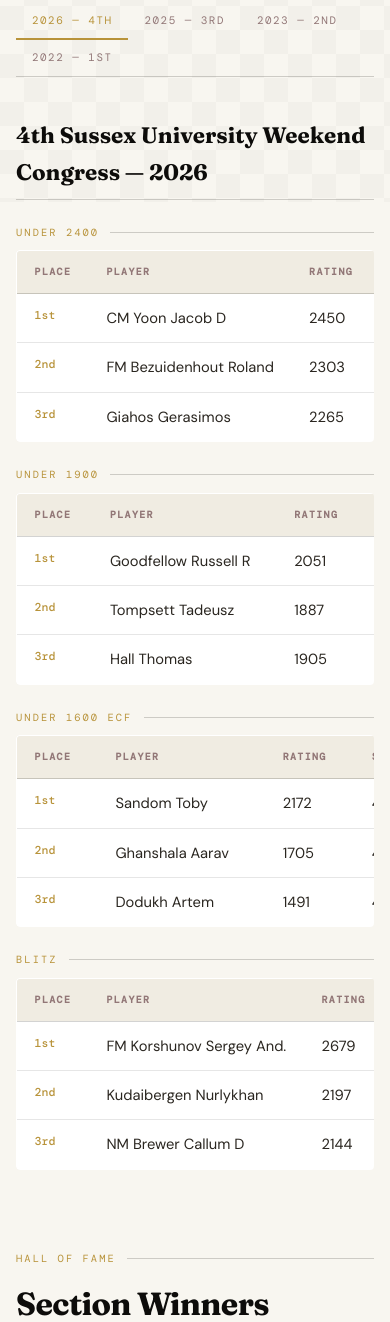
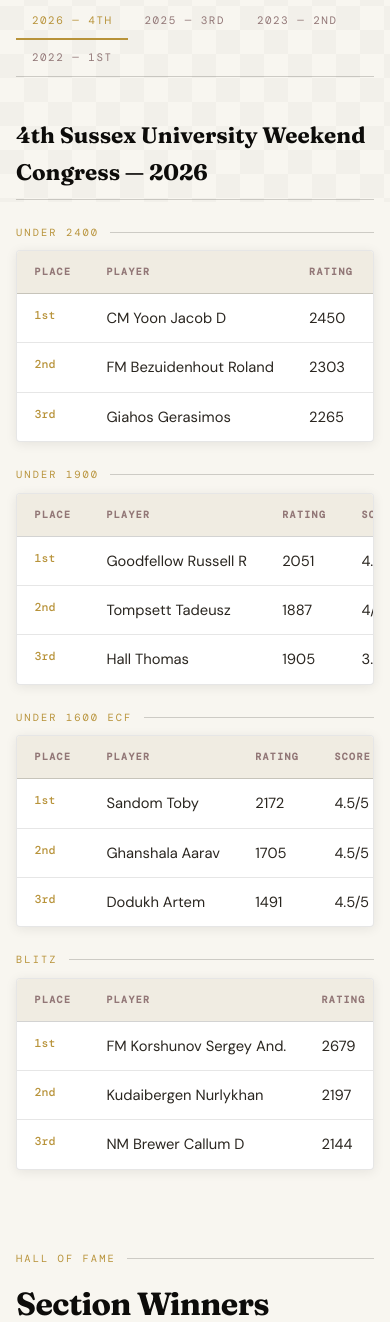
Before and after one commit to OwenJGN/UOS-Chess, a PHP site: page /archive.html in a window 390 px wide. Shown: the part 642-1964 px from the top of the page. Run offline with PHP 8.4, Linux system fonts and the light colour scheme.

Commit message:
revert changes

```diff
--- a/archive.html
+++ b/archive.html
@@ -46,44 +46,44 @@
           <h3>4th Sussex University Weekend Congress — 2026</h3>
 
           <p class="section-label" style="margin:1.5rem 0 0.6rem;">Under 2400</p>
-          <div class="table-scroll"><table class="results-table">
+          <table class="results-table">
             <thead><tr><th>Place</th><th>Player</th><th>Rating</th><th>Score</th></tr></thead>
             <tbody>
               <tr><td>1st</td><td>CM Yoon Jacob D</td><td>2450</td><td>4.5/5</td></tr>
               <tr><td>2nd</td><td>FM Bezuidenhout Roland</td><td>2303</td><td>4/5</td></tr>
               <tr><td>3rd</td><td>Giahos Gerasimos</td><td>2265</td><td>4/5</td></tr>
             </tbody>
-          </table></div>
+          </table>
 
           <p class="section-label" style="margin:1.5rem 0 0.6rem;">Under 1900</p>
-          <div class="table-scroll"><table class="results-table">
+          <table class="results-table">
             <thead><tr><th>Place</th><th>Player</th><th>Rating</th><th>Score</th></tr></thead>
             <tbody>
               <tr><td>1st</td><td>Goodfellow Russell R</td><td>2051</td><td>4.5/5</td></tr>
               <tr><td>2nd</td><td>Tompsett Tadeusz</td><td>1887</td><td>4/5</td></tr>
               <tr><td>3rd</td><td>Hall Thomas</td><td>1905</td><td>3.5/5</td></tr>
             </tbody>
-          </table></div>
+          </table>
 
           <p class="section-label" style="margin:1.5rem 0 0.6rem;">Under 1600 ECF</p>
-          <div class="table-scroll"><table class="results-table">
+          <table class="results-table">
             <thead><tr><th>Place</th><th>Player</th><th>Rating</th><th>Score</th></tr></thead>
             <tbody>
               <tr><td>1st</td><td>Sandom Toby</td><td>2172</td><td>4.5/5</td></tr>
               <tr><td>2nd</td><td>Ghanshala Aarav</td><td>1705</td><td>4.5/5</td></tr>
               <tr><td>3rd</td><td>Dodukh Artem</td><td>1491</td><td>4.5/5</td></tr>
             </tbody>
-          </table></div>
+          </table>
 
           <p class="section-label" style="margin:1.5rem 0 0.6rem;">Blitz</p>
-          <div class="table-scroll"><table class="results-table">
+          <table class="results-table">
             <thead><tr><th>Place</th><th>Player</th><th>Rating</th><th>Score</th></tr></thead>
             <tbody>
               <tr><td>1st</td><td>FM Korshunov Sergey And.</td><td>2679</td><td>9/9</td></tr>
               <tr><td>2nd</td><td>Kudaibergen Nurlykhan</td><td>2197</td><td>8/9</td></tr>
               <tr><td>3rd</td><td>NM Brewer Callum D</td><td>2144</td><td>7/9</td></tr>
             </tbody>
-          </table></div>
+          </table>
         </div>
       </div>
 
@@ -92,44 +92,44 @@
           <h3>3rd Sussex University Chess Tournament — 2025</h3>
 
           <p class="section-label" style="margin:1.5rem 0 0.6rem;">IM Norm Round Robin</p>
-          <div class="table-scroll"><table class="results-table">
+          <table class="results-table">
             <thead><tr><th>Place</th><th>Player</th><th>Rating</th><th>Score</th></tr></thead>
             <tbody>
               <tr><td>1st</td><td>IM Suarez Uriel, Adrian</td><td>2399</td><td>7/9</td></tr>
               <tr><td>2nd</td><td>CM Collins, Adam</td><td>2221</td><td>6.5/9</td></tr>
               <tr><td>3rd</td><td>IM Garcia Martin, Marta</td><td>2330</td><td>6/9</td></tr>
             </tbody>
-          </table></div>
+          </table>
 
           <p class="section-label" style="margin:1.5rem 0 0.6rem;">Open</p>
-          <div class="table-scroll"><table class="results-table">
+          <table class="results-table">
             <thead><tr><th>Place</th><th>Player</th><th>Rating</th><th>Score</th></tr></thead>
             <tbody>
               <tr><td>1st</td><td>FM Bezuidenhout Roland</td><td>2272</td><td>4.5/5</td></tr>
               <tr><td>2nd</td><td>Mesropyan Hayk</td><td>1972</td><td>4/5</td></tr>
               <tr><td>3rd</td><td>Kolani Arjun</td><td>2118</td><td>4/5</td></tr>
             </tbody>
-          </table></div>
+          </table>
 
           <p class="section-label" style="margin:1.5rem 0 0.6rem;">Under 1900</p>
-          <div class="table-scroll"><table class="results-table">
+          <table class="results-table">
             <thead><tr><th>Place</th><th>Player</th><th>Rating</th><th>Score</th></tr></thead>
             <tbody>
               <tr><td>1st</td><td>Shah Samuel</td><td>1693</td><td>4.5/5</td></tr>
               <tr><td>2nd</td><td>Li Yueci</td><td>1685</td><td>3.5/5</td></tr>
               <tr><td>3rd</td><td>Blin Henri</td><td>1704</td><td>3.5/5</td></tr>
             </tbody>
-          </table></div>
+          </table>
 
           <p class="section-label" style="margin:1.5rem 0 0.6rem;">Under 1600</p>
-          <div class="table-scroll"><table class="results-table">
+          <table class="results-table">
             <thead><tr><th>Place</th><th>Player</th><th>Rating</th><th>Score</th></tr></thead>
             <tbody>
               <tr><td>1st</td><td>Bywaters Jason</td><td>1460</td><td>4.5/5</td></tr>
               <tr><td>2nd</td><td>Crosby Peter</td><td>1578</td><td>4/5</td></tr>
               <tr><td>3rd</td><td>Dodukh Artem</td><td>1402</td><td>4/5</td></tr>
             </tbody>
-          </table></div>
+          </table>
         </div>
       </div>
 
@@ -138,34 +138,34 @@
           <h3>2nd Sussex University Chess Congress — 2023</h3>
 
           <p class="section-label" style="margin:1.5rem 0 0.6rem;">Open</p>
-          <div class="table-scroll"><table class="results-table">
+          <table class="results-table">
             <thead><tr><th>Place</th><th>Player</th><th>Rating</th><th>Score</th></tr></thead>
             <tbody>
               <tr><td>1st</td><td>IM Large Peter G</td><td>2308</td><td>4.5/5</td></tr>
               <tr><td>2nd</td><td>Payne Matthew J</td><td>2070</td><td>3.5/5</td></tr>
               <tr><td>3rd</td><td>Buckland Louis</td><td>1856</td><td>3.5/5</td></tr>
             </tbody>
-          </table></div>
+          </table>
 
           <p class="section-label" style="margin:1.5rem 0 0.6rem;">Under 1900</p>
-          <div class="table-scroll"><table class="results-table">
+          <table class="results-table">
             <thead><tr><th>Place</th><th>Player</th><th>Rating</th><th>Score</th></tr></thead>
             <tbody>
               <tr><td>1st</td><td>Carter Benjamin</td><td>1296</td><td>4/5</td></tr>
               <tr><td>2nd</td><td>Jebari Omar</td><td>1858</td><td>4/5</td></tr>
               <tr><td>3rd</td><td>St Louis Laurence</td><td>1446</td><td>4/5</td></tr>
             </tbody>
-          </table></div>
+          </table>
 
           <p class="section-label" style="margin:1.5rem 0 0.6rem;">Under 1600</p>
-          <div class="table-scroll"><table class="results-table">
+          <table class="results-table">
             <thead><tr><th>Place</th><th>Player</th><th>Rating</th><th>Score</th></tr></thead>
             <tbody>
               <tr><td>1st</td><td>Pinna-Chapman Freya</td><td>1018</td><td>4/5</td></tr>
               <tr><td>2nd</td><td>Hills Elliott</td><td>1460</td><td>4/5</td></tr>
               <tr><td>3rd</td><td>Marshall Daniel</td><td>0</td><td>4/5</td></tr>
             </tbody>
-          </table></div>
+          </table>
         </div>
       </div>
 
@@ -174,7 +174,7 @@
           <h3>1st Sussex University Chess Congress — 2022</h3>
 
           <p class="section-label" style="margin:1.5rem 0 0.6rem;">Open</p>
-          <div class="table-scroll"><table class="results-table">
+          <table class="results-table">
             <thead><tr><th>Place</th><th>Player</th><th>Rating</th><th>Score</th></tr></thead>
             <tbody>
               <tr><td>1st</td><td>Large Peter G</td><td>2372</td><td>4.5/5</td></tr>
@@ -182,10 +182,10 @@
               <tr><td>3rd=</td><td>Buckland Louis</td><td>1972</td><td>4/5</td></tr>
               <tr><td>3rd=</td><td>Bowden Madison B</td><td>1957</td><td>4/5</td></tr>
             </tbody>
-          </table></div>
+          </table>
 
           <p class="section-label" style="margin:1.5rem 0 0.6rem;">Under 1600</p>
-          <div class="table-scroll"><table class="results-table">
+          <table class="results-table">
             <thead><tr><th>Place</th><th>Player</th><th>Rating</th><th>Score</th></tr></thead>
             <tbody>
               <tr><td>1st</td><td>Carter Benjamin</td><td>853</td><td>4.5/5</td></tr>
@@ -196,7 +196,7 @@
               <tr><td>3rd=</td><td>Chadwick Susan E</td><td>1474</td><td>3.5/5</td></tr>
               <tr><td>3rd=</td><td>Bywaters Jason</td><td>—</td><td>3.5/5</td></tr>
             </tbody>
-          </table></div>
+          </table>
         </div>
       </div>
     </section>
@@ -303,7 +303,7 @@
       <p style="color:var(--ink-3); max-width:650px; margin-bottom:2rem;">
         Every Titled player who has taken part in a Sussex University Chess Congress.
       </p>
-      <div class="table-scroll"><table class="results-table" style="max-width:600px;">
+      <table class="results-table" style="max-width:600px;">
         <thead><tr><th>Title</th><th>Name</th><th>Federation</th></tr></thead>
         <tbody>
           <tr><td>GM</td><td>Gormally, Daniel W</td><td>ENG</td></tr>
@@ -330,7 +330,7 @@
           <tr><td>AFM</td><td>Damodaran, Patrick</td><td>ENG</td></tr>
           <tr><td>AIM</td><td>Bevis, Noah</td><td>ENG</td></tr>
         </tbody>
-      </table></div>
+      </table>
     </section>
     <section style="padding-top:0; padding-bottom:4rem;">
       <div style="display:flex; gap:1.5rem; flex-wrap:wrap;">
--- a/style.css
+++ b/style.css
@@ -1107,16 +1107,11 @@ body {
   .tab-btn { padding: 0.7rem 1rem; }
 
   /* Schedule table — make scrollable rather than squishing */
-  .table-scroll,
-  .schedule-table {
+  .schedule-table,
+  .results-table {
     display: block;
     overflow-x: auto;
     -webkit-overflow-scrolling: touch;
-  }
-
-  .schedule-table,
-  .results-table {
-    min-width: 420px;
     white-space: nowrap;
   }
 
@@ -1286,14 +1281,6 @@ body {
 .transport-card ul { padding-left: 1.1rem; }
 .transport-card ul li { margin-bottom: 0.3rem; }
 
-/* ── Scrollable table wrapper ────────────────────────────────── */
-.table-scroll {
-  width: 100%;
-  overflow-x: auto;
-  -webkit-overflow-scrolling: touch;
-  border-radius: 4px;
-}
-
 /* ── Archive / Results ───────────────────────────────────────── */
 .archive-year {
   margin-bottom: 2.5rem;
```
Also changed, not shown: tournament.html (+4 -12 lines).
